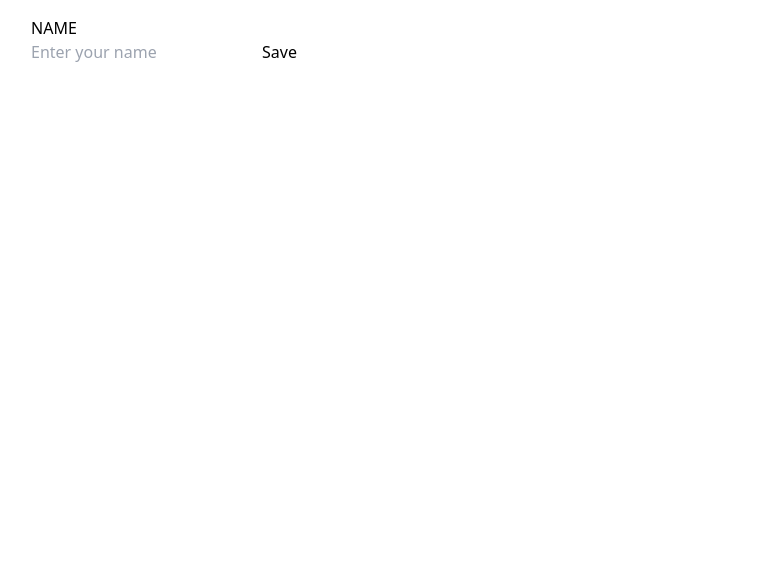
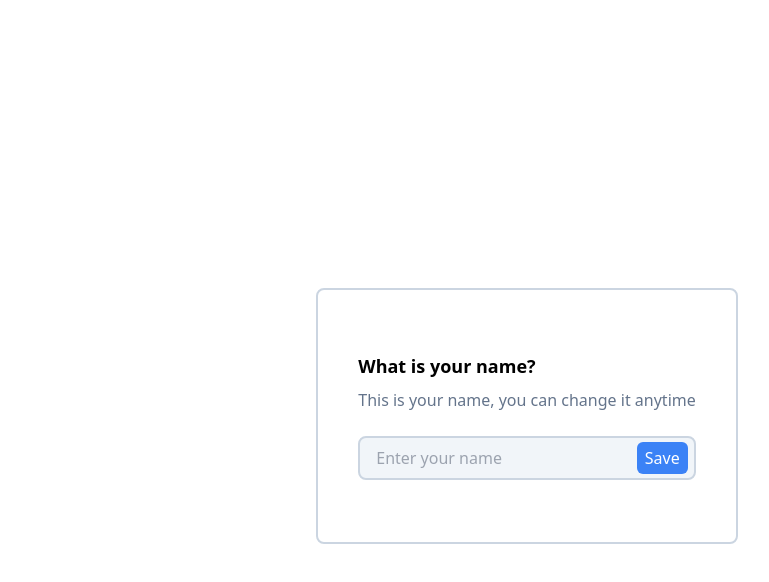
Before and after one commit to miicolas/TodoVueJs, a Vue app: page / in a window 1280 px wide. Shown: the top 582 px of the page, without its empty margins (113-882 px from the left). Built offline with nearby package versions, Linux system fonts and the light colour scheme.

Commit message:
update start button

```diff
--- a/src/view/start.vue
+++ b/src/view/start.vue
@@ -22,7 +22,34 @@ if (name) {
 </script>
 
 <template>
-  <div>NAME</div>
-  <input type="text" v-model="input_name" placeholder="Enter your name" />
-  <button @click="save_name">Save</button>
+  <main class="h-screen flex flex-col items-center justify-center">
+    <div
+      class="border-2 border-slate-300 rounded-lg p-10 flex flex-col gap-4 max-w-md h-64 justify-center items-center"
+    >
+      <div class="flex justify-start flex-col gap-4">
+        <div class="flex flex-col flex-start gap-2">
+          <label for="name" class="font-bold text-lg">What is your name?</label>
+          <p class="text-slate-500">
+            This is your name, you can change it anytime
+          </p>
+        </div>
+        <div class="relative mt-2">
+          <input
+            type="text"
+            v-model="input_name"
+            placeholder="Enter your name"
+            class="bg-slate-100 text-slate-900 px-4 py-2 rounded-lg border-2 border-slate-300 focus:outline-none focus:border-blue-500 hover:bg-slate-200 transition-all duration-300 w-full"
+          />
+          <div class="absolute right-2 top-1/2 -translate-y-1/2 ">
+            <button
+              @click="save_name"
+              class="bg-blue-500 text-white px-2 py-1 rounded-md"
+            >
+              Save
+            </button>
+          </div>
+        </div>
+      </div>
+    </div>
+  </main>
 </template>
```
